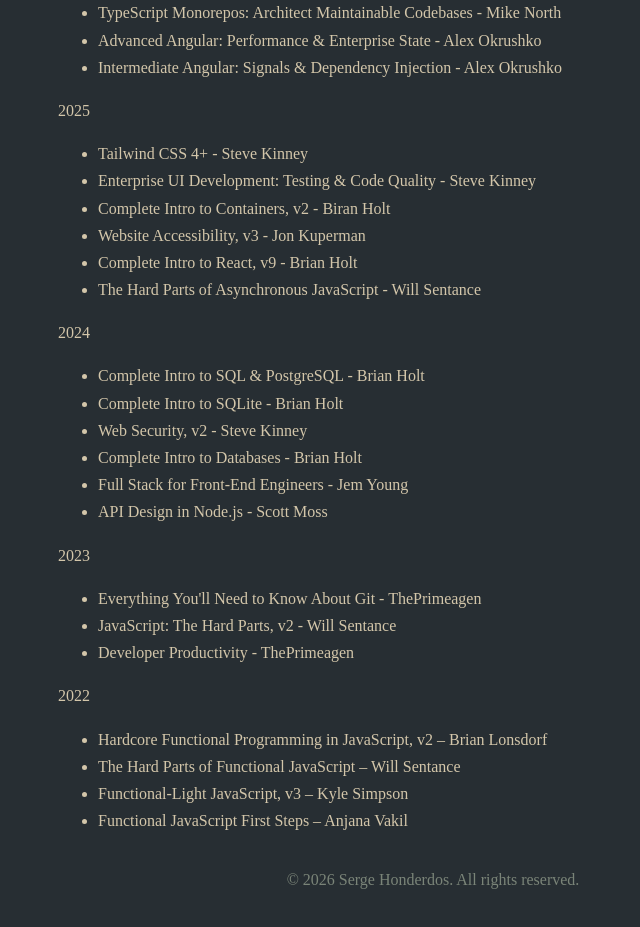
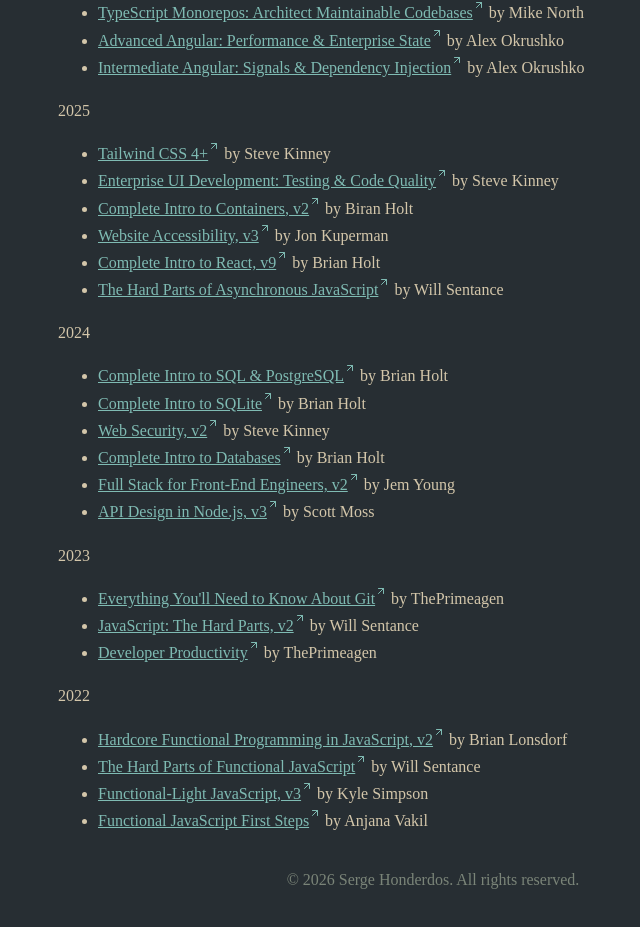
Before and after one commit to shonderdos/personal-website, an Angular app: page /about-me in a window 1280 px wide. Shown: the part 773-1700 px from the top of the page, without its empty margins (207-847 px from the left). Built offline with nearby package versions, Linux system fonts and the light colour scheme; a small style sheet from the web is missing.

Commit message:
update courses page to add links to frontedmasters and add indicator for external links

```diff
--- a/src/app/components/about-me/about-me.html
+++ b/src/app/components/about-me/about-me.html
@@ -30,44 +30,198 @@
   <p>2026</p>
 
   <ul>
-    <li>Claude Code - Lydia Hallie</li>
-    <li>Domain Modeling for Humans and AI - Mike North</li>
-    <li>TypeScript Monorepos: Architect Maintainable Codebases - Mike North</li>
-    <li>Advanced Angular: Performance & Enterprise State - Alex Okrushko</li>
     <li>
-      Intermediate Angular: Signals & Dependency Injection - Alex Okrushko
+      <a href="https://frontendmasters.com/courses/claude-code/" externalLink
+        >Claude Code</a
+      >
+      by Lydia Hallie
+    </li>
+    <li>
+      <a
+        href="https://frontendmasters.com/courses/domain-modeling/"
+        externalLink
+        >Domain Modeling for Humans and AI</a
+      >
+      by Mike North
+    </li>
+    <li>
+      <a href="https://frontendmasters.com/courses/monorepos-v2/" externalLink
+        >TypeScript Monorepos: Architect Maintainable Codebases</a
+      >
+      by Mike North
+    </li>
+    <li>
+      <a
+        href="https://frontendmasters.com/courses/advanced-angular/"
+        externalLink
+        >Advanced Angular: Performance & Enterprise State</a
+      >
+      by Alex Okrushko
+    </li>
+    <li>
+      <a
+        href="https://frontendmasters.com/courses/intermediate-angular/"
+        externalLink
+        >Intermediate Angular: Signals & Dependency Injection</a
+      >
+      by Alex Okrushko
     </li>
   </ul>
   2025
 
   <ul>
-    <li>Tailwind CSS 4+ - Steve Kinney</li>
-    <li>Enterprise UI Development: Testing & Code Quality - Steve Kinney</li>
-    <li>Complete Intro to Containers, v2 - Biran Holt</li>
-    <li>Website Accessibility, v3 - Jon Kuperman</li>
-    <li>Complete Intro to React, v9 - Brian Holt</li>
-    <li>The Hard Parts of Asynchronous JavaScript - Will Sentance</li>
+    <li>
+      <a
+        href="https://frontendmasters.com/courses/tailwind-css-v2/"
+        externalLink
+        >Tailwind CSS 4+</a
+      >
+      by Steve Kinney
+    </li>
+    <li>
+      <a
+        href="https://frontendmasters.com/courses/enterprise-ui-dev/"
+        externalLink
+        >Enterprise UI Development: Testing & Code Quality</a
+      >
+      by Steve Kinney
+    </li>
+    <li>
+      <a
+        href="https://frontendmasters.com/courses/complete-intro-containers-v2/"
+        externalLink
+        >Complete Intro to Containers, v2</a
+      >
+      by Biran Holt
+    </li>
+    <li>
+      <a
+        href="https://frontendmasters.com/courses/accessibility-v3/"
+        externalLink
+        >Website Accessibility, v3</a
+      >
+      by Jon Kuperman
+    </li>
+    <li>
+      <a
+        href="https://frontendmasters.com/courses/complete-react-v9/"
+        externalLink
+        >Complete Intro to React, v9</a
+      >
+      by Brian Holt
+    </li>
+    <li>
+      <a
+        href="https://frontendmasters.com/courses/javascript-new-hard-parts/"
+        externalLink
+        >The Hard Parts of Asynchronous JavaScript</a
+      >
+      by Will Sentance
+    </li>
   </ul>
   2024
   <ul>
-    <li>Complete Intro to SQL & PostgreSQL - Brian Holt</li>
-    <li>Complete Intro to SQLite - Brian Holt</li>
-    <li>Web Security, v2 - Steve Kinney</li>
-    <li>Complete Intro to Databases - Brian Holt</li>
-    <li>Full Stack for Front-End Engineers - Jem Young</li>
-    <li>API Design in Node.js - Scott Moss</li>
+    <li>
+      <a href="https://frontendmasters.com/courses/sql/" externalLink
+        >Complete Intro to SQL & PostgreSQL</a
+      >
+      by Brian Holt
+    </li>
+    <li>
+      <a href="https://frontendmasters.com/courses/sqlite/" externalLink
+        >Complete Intro to SQLite</a
+      >
+      by Brian Holt
+    </li>
+    <li>
+      <a
+        href="https://frontendmasters.com/courses/web-security-v2/"
+        externalLink
+        >Web Security, v2</a
+      >
+      by Steve Kinney
+    </li>
+    <li>
+      <a
+        href="https://frontendmasters.com/courses/archive/databases/"
+        externalLink
+        >Complete Intro to Databases</a
+      >
+      by Brian Holt
+    </li>
+    <li>
+      <a
+        href="https://frontendmasters.com/courses/archive/fullstack-v2/"
+        externalLink
+        >Full Stack for Front-End Engineers, v2</a
+      >
+      by Jem Young
+    </li>
+    <li>
+      <a
+        href="https://frontendmasters.com/courses/archive/api-design-nodejs-v3/"
+        externalLink
+        >API Design in Node.js, v3</a
+      >
+      by Scott Moss
+    </li>
   </ul>
   2023
   <ul>
-    <li>Everything You'll Need to Know About Git - ThePrimeagen</li>
-    <li>JavaScript: The Hard Parts, v2 - Will Sentance</li>
-    <li>Developer Productivity - ThePrimeagen</li>
+    <li>
+      <a href="https://frontendmasters.com/courses/everything-git/" externalLink
+        >Everything You'll Need to Know About Git</a
+      >
+      by ThePrimeagen
+    </li>
+    <li>
+      <a
+        href="https://frontendmasters.com/courses/archive/javascript-hard-parts-v2/"
+        externalLink
+        >JavaScript: The Hard Parts, v2</a
+      >
+      by Will Sentance
+    </li>
+    <li>
+      <a
+        href="https://frontendmasters.com/courses/archive/developer-productivity/"
+        externalLink
+        >Developer Productivity</a
+      >
+      by ThePrimeagen
+    </li>
   </ul>
   2022
   <ul>
-    <li>Hardcore Functional Programming in JavaScript, v2 – Brian Lonsdorf</li>
-    <li>The Hard Parts of Functional JavaScript – Will Sentance</li>
-    <li>Functional-Light JavaScript, v3 – Kyle Simpson</li>
-    <li>Functional JavaScript First Steps – Anjana Vakil</li>
+    <li>
+      <a href="https://frontendmasters.com/courses/hardcore-js-v2/" externalLink
+        >Hardcore Functional Programming in JavaScript, v2</a
+      >
+      by Brian Lonsdorf
+    </li>
+    <li>
+      <a
+        href="https://frontendmasters.com/courses/functional-js-fundamentals/"
+        externalLink
+        >The Hard Parts of Functional JavaScript</a
+      >
+      by Will Sentance
+    </li>
+    <li>
+      <a
+        href="https://frontendmasters.com/courses/functional-javascript-v3/"
+        externalLink
+        >Functional-Light JavaScript, v3</a
+      >
+      by Kyle Simpson
+    </li>
+    <li>
+      <a
+        href="https://frontendmasters.com/courses/archive/functional-first-steps/"
+        externalLink
+        >Functional JavaScript First Steps</a
+      >
+      by Anjana Vakil
+    </li>
   </ul>
 </div>
--- a/src/app/components/about-me/about-me.ts
+++ b/src/app/components/about-me/about-me.ts
@@ -1,7 +1,9 @@
 import { Component } from "@angular/core";
+import { ExternalLinkDirective } from "../../directives/external-link.directive";
 
 @Component({
   templateUrl: "./about-me.html",
   styleUrl: "./about-me.css",
+  imports: [ExternalLinkDirective],
 })
 export class AboutMe {}
--- a/src/app/components/contact/contact.html
+++ b/src/app/components/contact/contact.html
@@ -10,6 +10,7 @@
   </p>
   <p>You can reach me at info[at]shonderdos.nl.</p>
   <p>
-    I'm also available on <a href="http://www.github.com/shonderdos">GitHub</a>
+    I'm also available on
+    <a href="http://www.github.com/shonderdos" externalLink>GitHub</a>
   </p>
 </div>
--- a/src/app/components/contact/contact.ts
+++ b/src/app/components/contact/contact.ts
@@ -1,7 +1,9 @@
 import { Component } from "@angular/core";
+import { ExternalLinkDirective } from "../../directives/external-link.directive";
 
 @Component({
   templateUrl: "./contact.html",
   styleUrl: "./contact.css",
+  imports: [ExternalLinkDirective],
 })
 export class Contact {}
--- /dev/null
+++ b/src/app/directives/external-link.directive.ts
@@ -0,0 +1,41 @@
+import { isPlatformBrowser } from "@angular/common";
+import {
+  Directive,
+  ElementRef,
+  inject,
+  OnInit,
+  PLATFORM_ID,
+  Renderer2,
+} from "@angular/core";
+
+@Directive({
+  selector: "[externalLink]",
+})
+export class ExternalLinkDirective implements OnInit {
+  private readonly platformId = inject(PLATFORM_ID);
+  private readonly renderer = inject(Renderer2);
+  private readonly el = inject(ElementRef);
+  private readonly size = "0.75rem";
+  private readonly viewBox = "0 0 24 24";
+
+  ngOnInit() {
+    if (!isPlatformBrowser(this.platformId)) {
+      return;
+    }
+    const svg = this.renderer.createElement("svg", "svg");
+    this.renderer.setAttribute(svg, "xmlns", "http://www.w3.org/2000/svg");
+    this.renderer.setAttribute(svg, "viewBox", this.viewBox);
+    this.renderer.setAttribute(svg, "width", this.size);
+    this.renderer.setAttribute(svg, "height", this.size);
+
+    const p2 = this.renderer.createElement("path", "svg");
+    this.renderer.setAttribute(p2, "fill", "none");
+    this.renderer.setAttribute(p2, "stroke", "currentColor");
+    this.renderer.setAttribute(p2, "stroke-linecap", "round");
+    this.renderer.setAttribute(p2, "stroke-linejoin", "round");
+    this.renderer.setAttribute(p2, "stroke-width", "2");
+    this.renderer.setAttribute(p2, "d", "M7 7h10v10M7 17L17 7");
+    this.renderer.appendChild(svg, p2);
+    this.renderer.appendChild(this.el.nativeElement, svg);
+  }
+}
--- a/src/styles.css
+++ b/src/styles.css
@@ -61,6 +61,10 @@
   cursor: pointer;
 }
 
+a {
+  display: inline-flex;
+}
+
 .container {
   --container-max-width: 1130px;
   --container-padding: 1rem;
```
